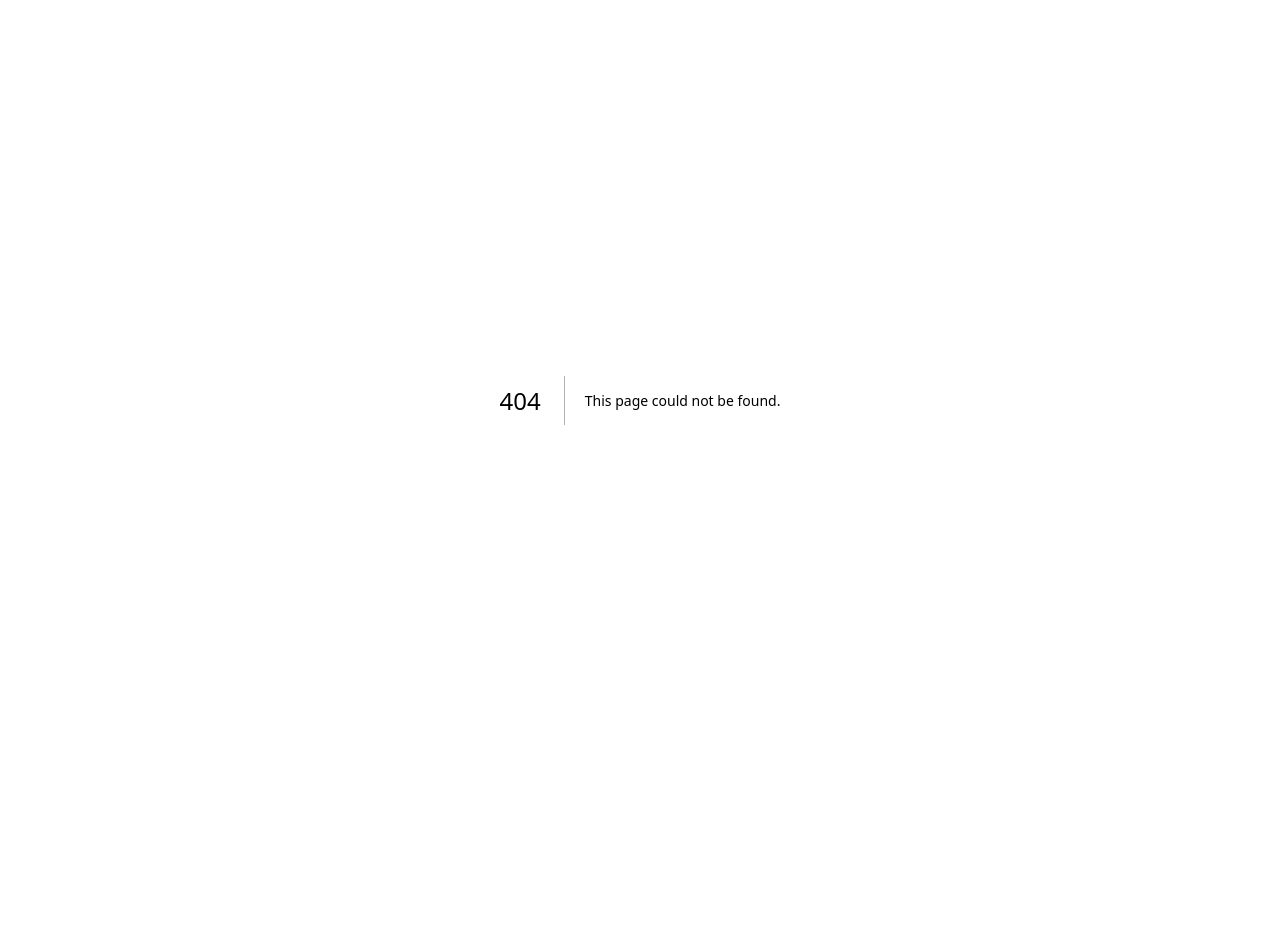
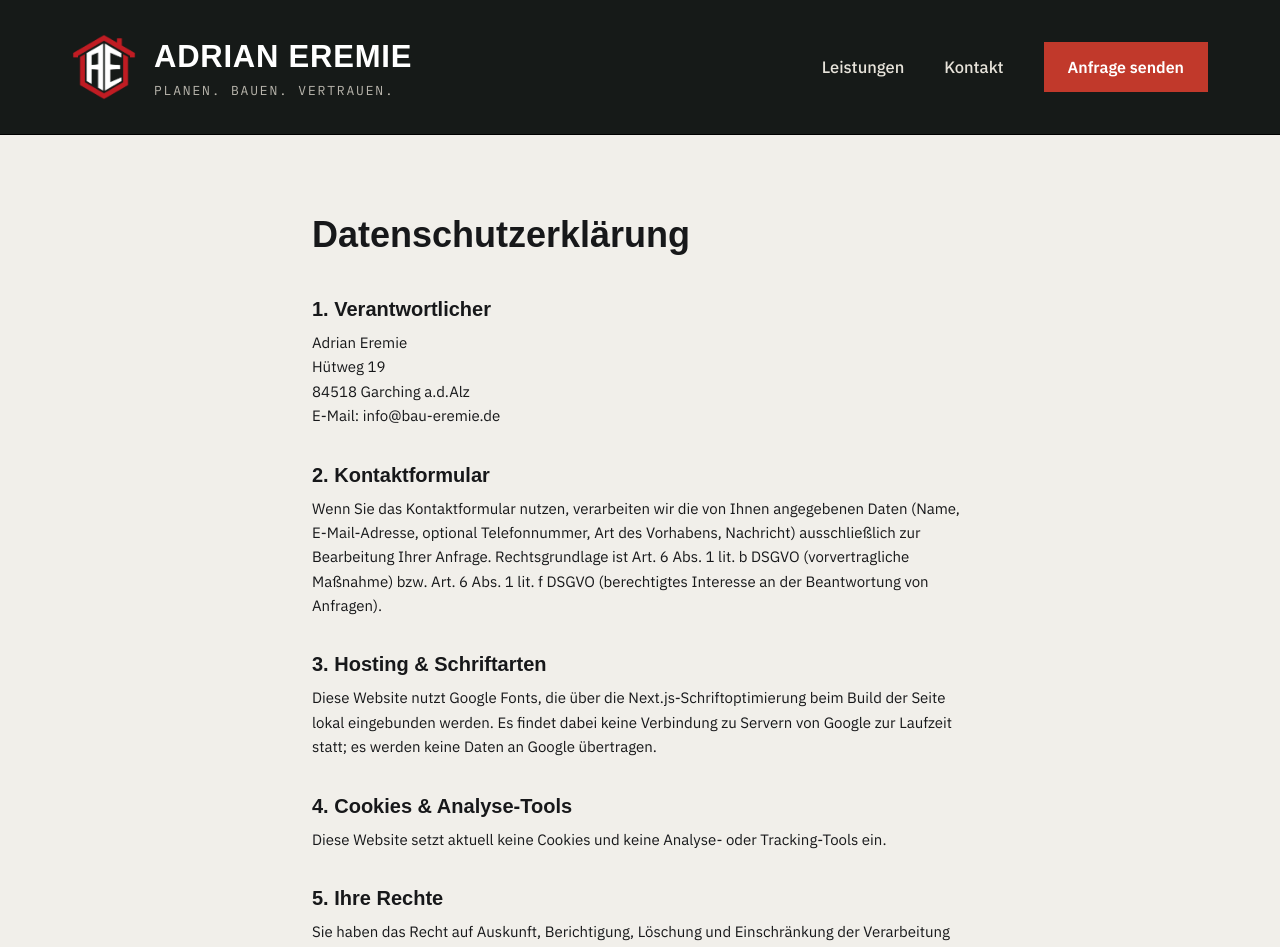
Before and after one commit to goaji/bau-eremie, a Next.js app: page /datenschutz in a window 1280 px wide. Before the commit this address had no page. Shown: the top 947 px of the page. Before the commit the page ends 800 px from the top, so only its background shows below. Built offline with nearby package versions, Linux system fonts and the light colour scheme; a web font is replaced by a local one.

Commit message:
Created Datenschutz page

```diff
--- /dev/null
+++ b/src/app/datenschutz/page.tsx
@@ -0,0 +1,19 @@
+import type { Metadata } from "next";
+import Header from "@/components/Header";
+import Footer from "@/components/Footer";
+import Datenschutz from "@/components/Datenschutz";
+
+export const metadata: Metadata = {
+  title: "Datenschutz",
+  description: "Datenschutzerklärung gemäß Art. 13 DSGVO.",
+};
+
+export default function DatenschutzPage() {
+  return (
+    <div>
+      <Header />
+      <Datenschutz />
+      <Footer />
+    </div>
+  );
+}
--- /dev/null
+++ b/src/components/Datenschutz.tsx
@@ -0,0 +1,75 @@
+export default function Datenschutz() {
+  return (
+    <div>
+      <main className="bg-paper text-ink">
+        <div className="max-w-180 mx-auto px-8 py-20">
+          <h1 className="font-display font-extrabold text-4xl mb-10 text-ink">
+            Datenschutzerklärung
+          </h1>
+
+          <section className="mb-8">
+            <h2 className="font-display font-bold text-xl mb-2">
+              1. Verantwortlicher
+            </h2>
+            <p className="text-[15px] leading-relaxed">
+              Adrian Eremie
+              <br />
+              Hütweg 19
+              <br />
+              84518 Garching a.d.Alz
+              <br />
+              E-Mail: info@bau-eremie.de
+            </p>
+          </section>
+
+          <section className="mb-8">
+            <h2 className="font-display font-bold text-xl mb-2">
+              2. Kontaktformular
+            </h2>
+            <p className="text-[15px] leading-relaxed mb-2">
+              Wenn Sie das Kontaktformular nutzen, verarbeiten wir die von Ihnen
+              angegebenen Daten (Name, E-Mail-Adresse, optional Telefonnummer,
+              Art des Vorhabens, Nachricht) ausschließlich zur Bearbeitung Ihrer
+              Anfrage. Rechtsgrundlage ist Art. 6 Abs. 1 lit. b DSGVO
+              (vorvertragliche Maßnahme) bzw. Art. 6 Abs. 1 lit. f DSGVO
+              (berechtigtes Interesse an der Beantwortung von Anfragen).
+            </p>
+          </section>
+
+          <section className="mb-8">
+            <h2 className="font-display font-bold text-xl mb-2">
+              3. Hosting &amp; Schriftarten
+            </h2>
+            <p className="text-[15px] leading-relaxed">
+              Diese Website nutzt Google Fonts, die über die
+              Next.js-Schriftoptimierung beim Build der Seite lokal eingebunden
+              werden. Es findet dabei keine Verbindung zu Servern von Google zur
+              Laufzeit statt; es werden keine Daten an Google übertragen.
+            </p>
+          </section>
+
+          <section className="mb-8">
+            <h2 className="font-display font-bold text-xl mb-2">
+              4. Cookies &amp; Analyse-Tools
+            </h2>
+            <p className="text-[15px] leading-relaxed">
+              Diese Website setzt aktuell keine Cookies und keine Analyse- oder
+              Tracking-Tools ein.
+            </p>
+          </section>
+
+          <section>
+            <h2 className="font-display font-bold text-xl mb-2">
+              5. Ihre Rechte
+            </h2>
+            <p className="text-[15px] leading-relaxed">
+              Sie haben das Recht auf Auskunft, Berichtigung, Löschung und
+              Einschränkung der Verarbeitung Ihrer personenbezogenen Daten sowie
+              ein Beschwerderecht bei der zuständigen Aufsichtsbehörde.
+            </p>
+          </section>
+        </div>
+      </main>
+    </div>
+  );
+}
```
